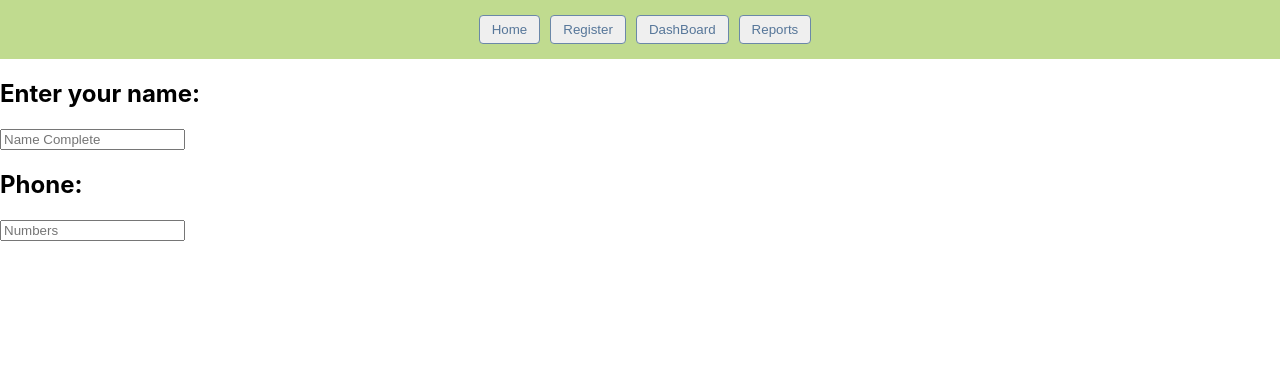
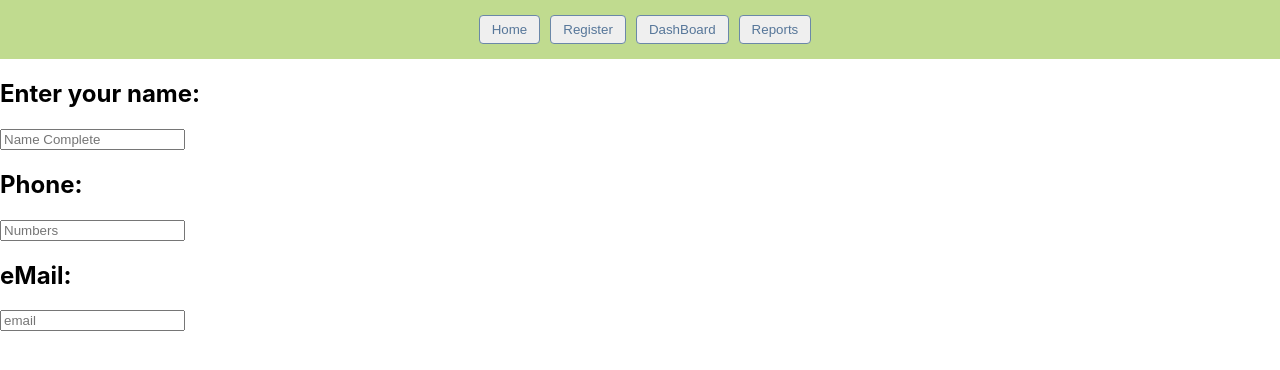
Before and after one commit to ramorenov/Ioteam, a React (Create React App) app: page /about in a window 1280 px wide. Shown: the top 370 px of the page. Built offline with nearby package versions, Linux system fonts and the light colour scheme.

Commit message:
Styles Table-reports, forms & buttons

```diff
--- a/src/App.css
+++ b/src/App.css
@@ -96,5 +96,5 @@ tr:hover{
 
 .btn-borde:hover, .btn-borde:active, .btn-borde:focus {
   color: #fff;
-  background-color: #5ba4f3;
+  background-color: #75a8df;
 }
--- a/src/Screens/about/about.js
+++ b/src/Screens/about/about.js
@@ -2,9 +2,10 @@ import React, { Component } from 'react'
 
 class Form extends Component {
     state = {
-        error: 'Este espacio vacio',
+        error: 'Este campo No puede estar vacío!!',
         mostrar: false,
-        validNum: false
+        validNum: false,
+        validarEmail: false
     }
     comparar = ({ target: { value } }) => {
         console.log(value)
@@ -22,6 +23,13 @@ class Form extends Component {
         })
     }
 
+    validarEmail = ({ target: { value } }) => {
+        const validateem = /^\w+([.-]?\w+)*@\w+([.-]?\w+)*(\.\w{2,3,4})+$/.test(value);
+        this.setState({
+            validarEmail: !validateem
+        })
+    }
+
     render() {
         return (
             <div>
@@ -31,6 +39,7 @@ class Form extends Component {
                         type="text"
                         name="nombre"
                         placeholder="Name Complete"
+                        autocomplete="off"
                         onChange={this.comparar}
                     />
                     {this.state.mostrar ? <p>{this.state.error}</p> : null}
@@ -39,10 +48,20 @@ class Form extends Component {
                         type="text"
                         name="telefono"
                         placeholder="Numbers"
+                        autocomplete="off"
                         onChange={this.validacionNumero}
                     />
+                    {this.state.validacionNumero ? <p>Este campo solo admite Números</p> : null}
+                    <h2>eMail:</h2>
+                    <input
+                        type="text"
+                        name="mail"
+                        placeholder="email"
+                        autocomplete="off"
+                        onChange={this.validarEmail}
+                    />
+                    {this.state.validarEmail ? <p>campo imcorrecto</p> : null}
                 </form>
-                {this.state.validacionNumero ? <p>Este campo solo admite Números</p> : null}
             </div>
         )
     }
```
